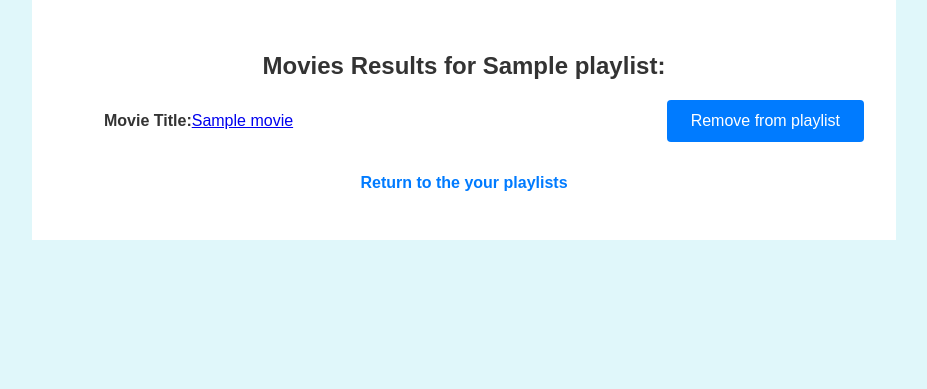
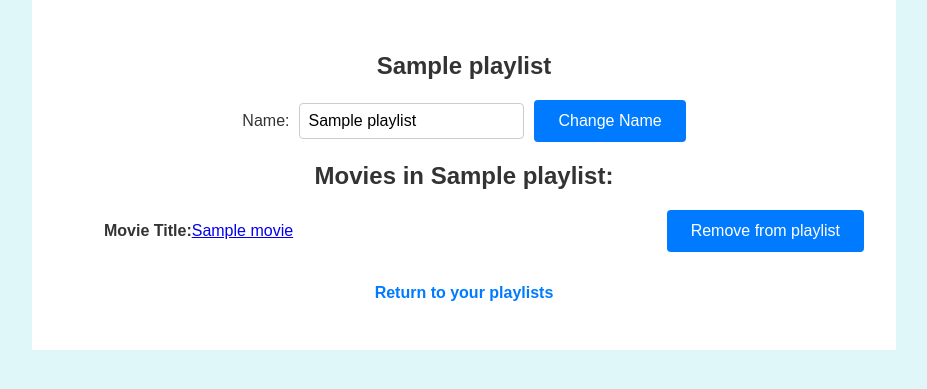
Before and after one commit to Maestro-111/movies-search-system, a Django app: page /playlist/view_playlist/1/ in a window 1280 px wide. Shown: the part 119-508 px from the top of the page, without its empty margins (176-1103 px from the left). Run offline with Django 4.2, Linux system fonts and the light colour scheme; a user stored in the database is signed in; tables that the repository leaves empty hold one stand-in row (values such as "Sample post"); parts of the project's set-up code (start-up, migrations or seed data) failed here and were passed over.

Commit message:
User can change the name of their playlist

```diff
--- /dev/null
+++ b/movies/playlist/forms.py
@@ -0,0 +1,8 @@
+from django import forms
+from .models import Playlist
+
+class PlaylistForm(forms.ModelForm):
+
+    class Meta:
+        model = Playlist
+        fields = ['name']
--- a/movies/playlist/templates/playlist/view_single_playlist.html
+++ b/movies/playlist/templates/playlist/view_single_playlist.html
@@ -1,19 +1,29 @@
 {% extends 'base.html' %}
 
-{% block title %} View all Playlists {% endblock %}
+{% block title %} View Playlist {% endblock %}
 
 {% block header %}Playlists{% endblock %}
 
 {% block content %}
+    <h2>{{ playlist.name }}</h2>
+
+    <form method="POST" action="" style="display: flex; align-items: center;">
+        {% csrf_token %}
+        <div style="display: flex; align-items: center;">
+            <label for="id_name" style="margin-right: 10px;">Name:</label>
+            {{ form.name }}
+            <button type="submit" style="margin-left: 10px;">Change Name</button>
+        </div>
+    </form>
 
     {% if movies %}
-        <h2>Movies Results for {{playlist.name}}:</h2>
+        <h2>Movies in {{ playlist.name }}:</h2>
         <ul>
             {% for movie in movies %}
                 <li style="display: flex; align-items: center;">
                     <span class="label">Movie Title:</span>
-                    <a href="{{ movie.get_absolute_url }}">{{ movie.original_title }}</a>
-                    <form method="POST" action="{% url 'remove_movie_from_playlist' playlist.id movie.movie_id %}" style="margin-left: auto;">
+                    <a href="{{ movie.get_absolute_url }}" style="margin-right: auto;">{{ movie.original_title }}</a>
+                    <form method="POST" action="{% url 'remove_movie_from_playlist' playlist.id movie.movie_id %}">
                         {% csrf_token %}
                         <button type="submit">Remove from playlist</button>
                     </form>
@@ -24,11 +34,11 @@
             {% endfor %}
         </ul>
     {% else %}
-        <p>No Movies found for {{playlist.name}}.</p>
+        <p>No Movies found for {{ playlist.name }}.</p>
     {% endif %}
 
     <nav>
-        <p><a href="{% url 'view_playlists' %}" class="bold-link">Return to the your playlists</a></p>
+        <p><a href="{% url 'view_playlists' %}" class="bold-link">Return to your playlists</a></p>
     </nav>
 
 {% endblock %}
--- a/movies/playlist/views.py
+++ b/movies/playlist/views.py
@@ -4,7 +4,9 @@ from django.urls import reverse
 from django.http import HttpResponse,HttpResponseNotFound,HttpResponseRedirect
 
 from movie.models import Movie, MovieMetaData
+
 from .models import Playlist
+from .forms import PlaylistForm
 
 import numpy as np
 
@@ -95,16 +97,24 @@ def remove_movie_from_playlist(request, playlist_id, movie_id):
 def view_single_playlist(request, playlist_id:int):
 
 
-
     playlist = get_object_or_404(Playlist, id=playlist_id)
     movies = playlist.movie.all()
 
+    if request.method == 'POST':
+        form = PlaylistForm(request.POST, instance=playlist)
+        if form.is_valid():
+            form.save()
+            return redirect('view_single_playlist', playlist_id=playlist.id)
+    else:
+        form = PlaylistForm(instance=playlist)
+
     context = {
-        "movies":movies,
-        "playlist":playlist
+        "movies": movies,
+        "playlist": playlist,
+        "form": form,
     }
 
-    return render(request, 'playlist/view_single_playlist.html',context)
+    return render(request, 'playlist/view_single_playlist.html', context)
 
 
 
@@ -157,6 +167,7 @@ def add_movie_to_playlist(request, movie_id):
 
 @login_required
 def get_my_recommendations(request):
+
     wordvec = Word2Vec.load(settings.MODEL_DIR)
     pca = joblib.load(settings.PCA_DIR)
 
```
Also changed, not shown: movies/playlist/static/playlist/css/styles.css (added, +19 -0 lines).
